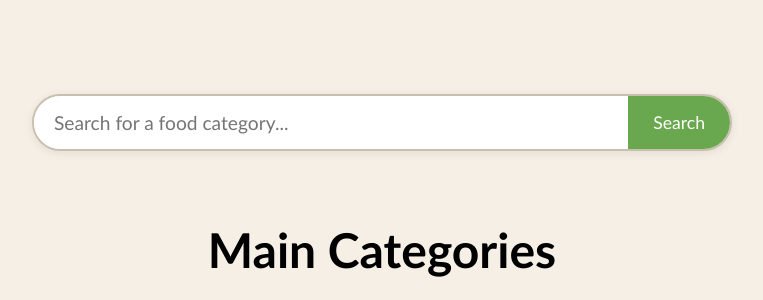
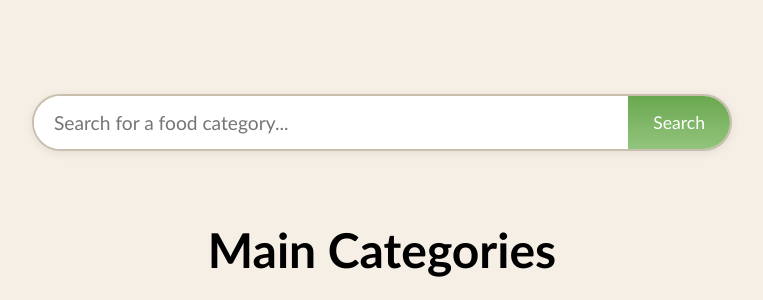
Before and after one commit to Phi-project3/finalproject, a Flask app: page /landing in a window 1280 px wide. Shown: the part 840-1140 px from the top of the page, without its empty margins (258-1021 px from the left). Run offline with Flask 3, Linux system fonts and the light colour scheme; data that the repository does not hold is empty.

Commit message:
search bar edit

```diff
--- a/static/landing_style.css
+++ b/static/landing_style.css
@@ -337,7 +337,7 @@ body {
 
 .search-button {
   padding: 0 25px;
-  background-color: #6aa84f;
+  background: linear-gradient(180deg, #6aa84f, #93c47d);
   color: white;
   font-size: 1.1rem;
   border: none;
@@ -347,5 +347,5 @@ body {
 }
 
 .search-button:hover {
-  background-color: #93c47d;
+  background: linear-gradient(180deg, #74E193, #98FF99);
 }
```
